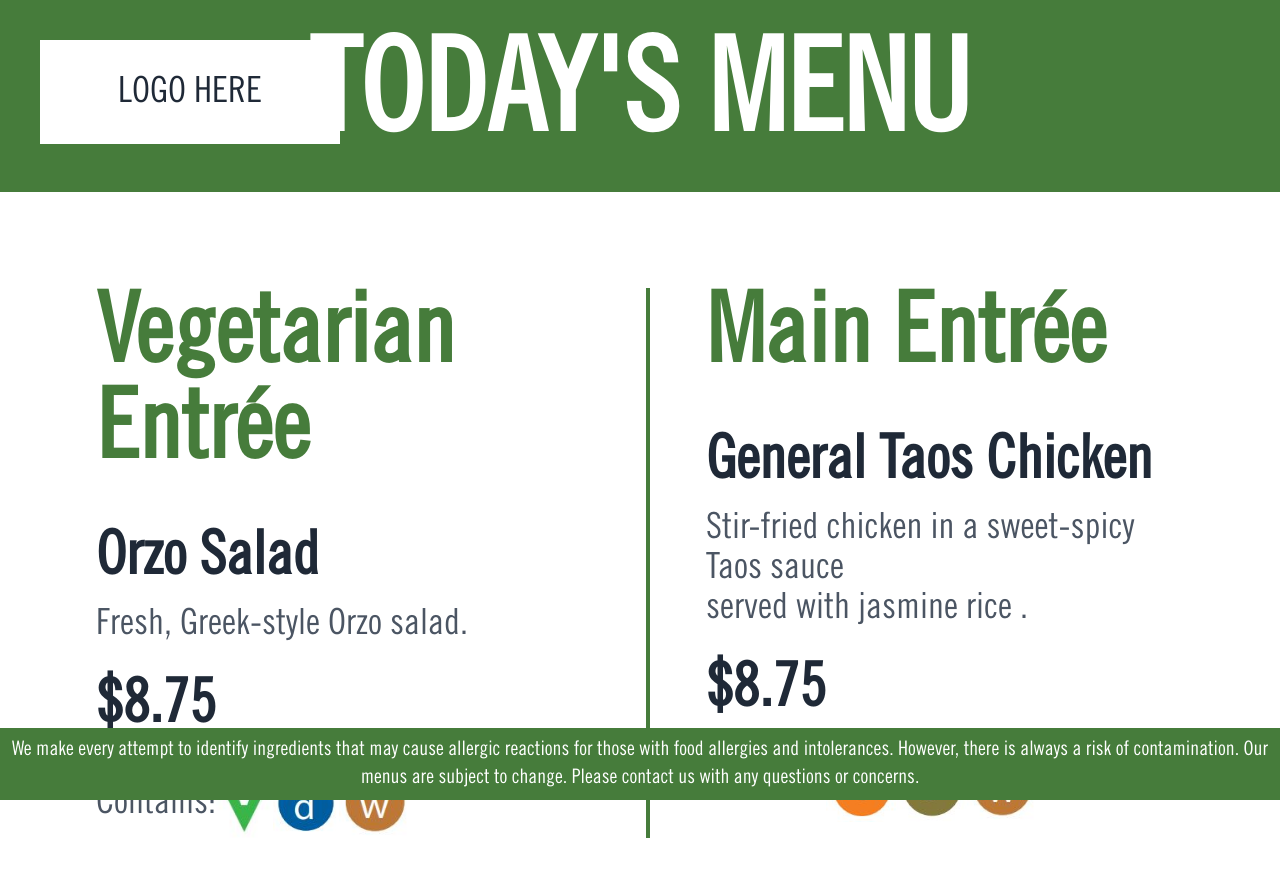
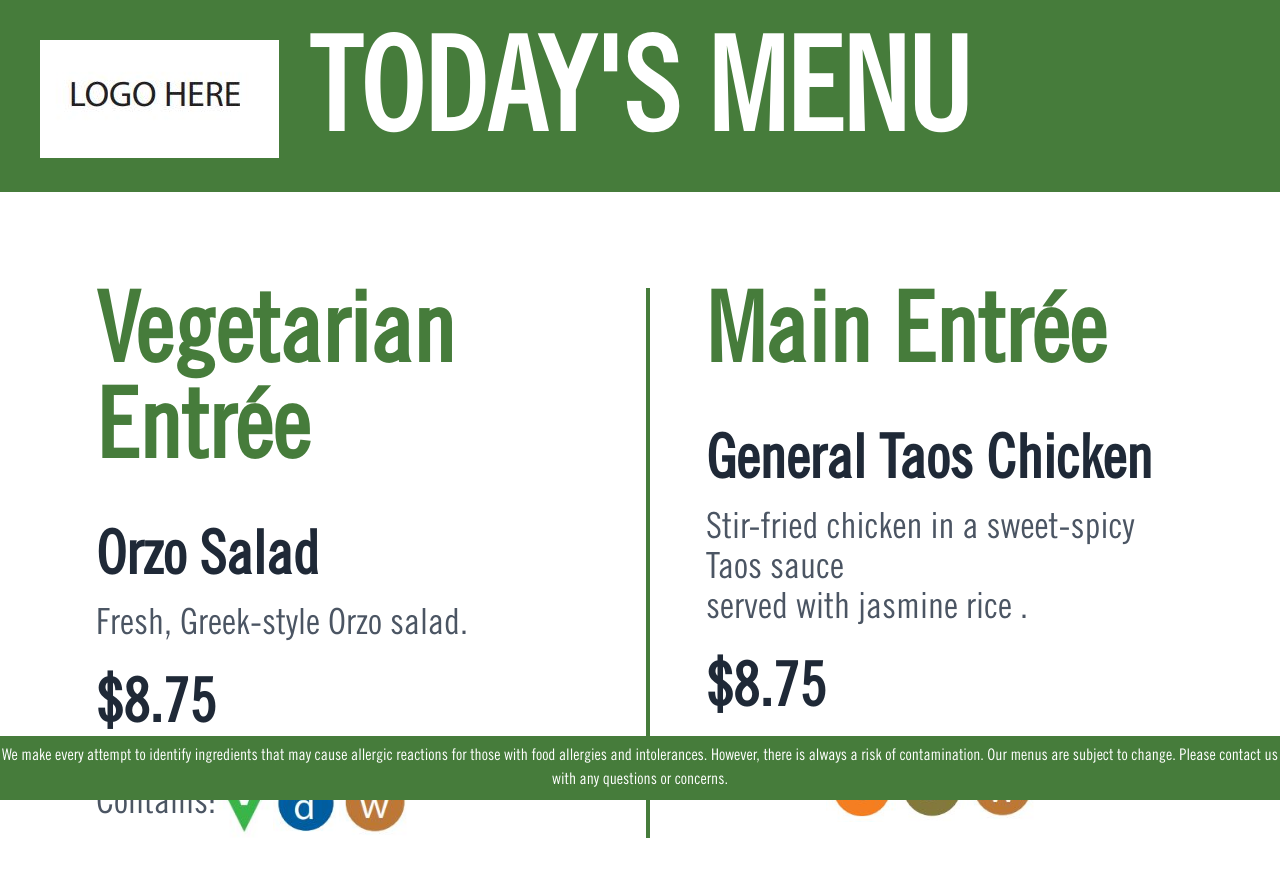
Before and after one commit to psytechbd/Todays-Menu, a plain HTML site: page index.html in a window 1280 px wide. Drawn offline with nearby package versions, Linux system fonts and the light colour scheme.

Commit message:
Updated logo

```diff
--- a/index.html
+++ b/index.html
@@ -40,7 +40,7 @@
 <body class="h-screen bg-white ">
     <header class="bg-basic-color relative">
         <div class="p-10 absolute">
-            <div class="logo px-5 py-8 bg-white w-[300px] color-black text-4xl text-center">LOGO HERE</div>
+            <img src="Assets/logo.JPG" alt="">
         </div>
         <h1 class="text-center text-white text-9xl font-extrabold py-8">TODAY'S MENU</h1>
     </header>
@@ -73,7 +73,7 @@
         </div>
     </main>
     <footer class="bg-basic-color py-2 fixed w-full bottom-0">
-        <p class="text-center text-white text-xl">
+        <p class="text-center text-white">
             We make every attempt to identify ingredients that may cause allergic reactions for those with food allergies and intolerances. However, there is always a risk of contamination. Our menus are subject to change. Please contact us with any questions or concerns.
         </p>
     </footer>
```
Also changed, not shown: Assets/logo.JPG (added).
